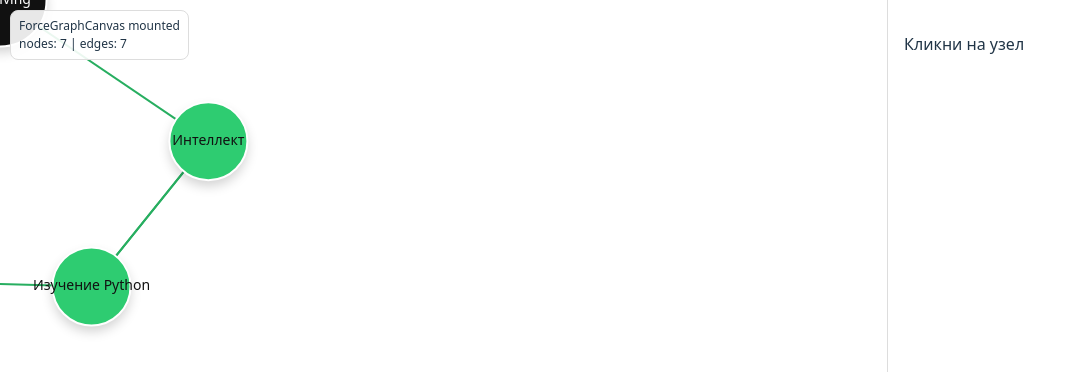
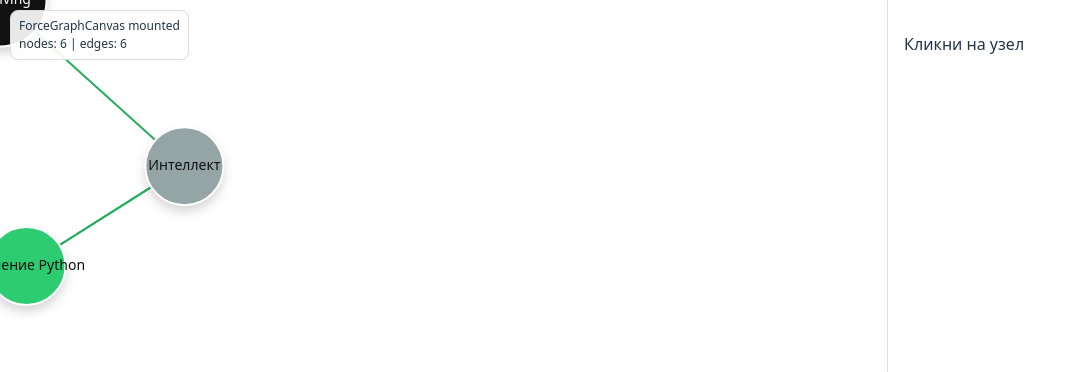
Before and after one commit to litovsky/e-lite, a React (Vite) app in the folder web/: page / in a window 1280 px wide. Shown: the top 372 px of the page, without its empty margins (0-1086 px from the left). Built offline with nearby package versions, Linux system fonts and the light colour scheme.

Commit message:
добавлена логика

```diff
--- a/web/src/App.jsx
+++ b/web/src/App.jsx
@@ -1,6 +1,7 @@
 import { useEffect, useMemo, useState } from "react";
+
 import graph from "./data/graph.json";
-import { validateOntology } from "./graph/ontology";
+import views from "./data/views.json";
 
 import PushupsForm from "./components/PushupsForm";
 import PushupsStats from "./components/PushupsStats";
@@ -9,6 +10,7 @@ import ForceGraphCanvas from "./graph/ForceGraphCanvas";
 
 import { loadLearnedSet, saveLearnedSet } from "./storage/learnedStore";
 import { computeGraphState } from "./graph/computeGraphState";
+import { validateOntology } from "./graph/ontology";
 
 export default function App() {
   const [refreshKey, setRefreshKey] = useState(0);
@@ -28,10 +30,8 @@ export default function App() {
     [computedNodes]
   );
 
-  //валидация для проверки дублей
   const validation = useMemo(() => validateOntology(forceGraphData), [forceGraphData]);
 
-  //результат валидации, сверяет с базой
   useEffect(() => {
     if (!validation.ok) {
       console.group("Ontology validation errors");
@@ -42,12 +42,20 @@ export default function App() {
     }
   }, [validation]);
 
+  // views: bindsTo(nodeId) -> view
+  const viewByNodeId = useMemo(() => {
+    const map = new Map();
+    for (const v of views?.views || []) {
+      if (!v?.bindsTo) continue;
+      map.set(v.bindsTo, v);
+    }
+    return map;
+  }, []);
+
+  const activeView = selectedNode ? viewByNodeId.get(selectedNode.id) : null;
+
   const canLearn =
-    selectedNode &&
-    selectedNode.status !== "locked" &&
-    selectedNode.status !== "learned";
-
-  const SHOW_PUSHUPS_PANEL_NODE_ID = "pushups_dashboard";
+    selectedNode && selectedNode.status !== "locked" && selectedNode.status !== "learned";
 
   return (
     <div
@@ -58,7 +66,7 @@ export default function App() {
         overflow: "hidden",
       }}
     >
-      {/* Левая панель */}
+      {/* LEFT: graph area */}
       <div
         style={{
           flex: 1,
@@ -72,12 +80,13 @@ export default function App() {
           <ForceGraphCanvas
             graph={forceGraphData}
             onNodeSelect={setSelectedNode}
+            selectedNodeId={selectedNode?.id}
             wheelSensitivity={10}
           />
         </div>
       </div>
 
-      {/* Правая панель */}
+      {/* RIGHT: panel */}
       <div
         style={{
           width: 360,
@@ -90,7 +99,6 @@ export default function App() {
           gap: 16,
         }}
       >
-        {/* показ ошибок в UI */}
         {!validation.ok && (
           <div style={{ padding: 12, background: "#fff3f3", border: "1px solid #ffd0d0" }}>
             <b>Ontology errors:</b>
@@ -105,10 +113,13 @@ export default function App() {
 
         {selectedNode ? (
           <div style={{ display: "grid", gap: 12 }}>
-            <h3 style={{ marginTop: 0 }}>{selectedNode.label}</h3>
+            <h3 style={{ marginTop: 0, marginBottom: 0 }}>{selectedNode.label}</h3>
 
             <p style={{ margin: 0 }}>
               <b>Тип:</b> {selectedNode.type}
+            </p>
+            <p style={{ margin: 0 }}>
+              <b>Kind:</b> {selectedNode.kind}
             </p>
             <p style={{ margin: 0 }}>
               <b>Статус:</b> {selectedNode.status}
@@ -148,7 +159,8 @@ export default function App() {
               </button>
             )}
 
-            {selectedNode.id === SHOW_PUSHUPS_PANEL_NODE_ID && (
+            {/* View binding: dashboard for node */}
+            {activeView?.id === "pushups_dashboard" && (
               <div style={{ display: "grid", gap: 16, marginTop: 8 }}>
                 <PushupsForm userId="arseniy" onCreated={() => setRefreshKey((k) => k + 1)} />
                 <PushupsStats userId="arseniy" refreshKey={refreshKey} />
--- a/web/src/data/graph.json
+++ b/web/src/data/graph.json
@@ -3,21 +3,18 @@
     { "id": "surviving", "label": "Surviving", "type": "core", "kind": "core", "status": "base" },
 
     { "id": "intellect", "label": "Интеллект", "type": "domain", "kind": "domain", "status": "base" },
-    { "id": "python", "label": "Изучение Python", "type": "skill", "kind": "skill", "status": "base", "requires": ["intellect"] },
-    { "id": "fastapi", "label": "FastAPI", "type": "framework", "kind": "tool", "status": "base", "requires": ["python"] },
+    { "id": "python", "label": "Изучение Python", "type": "skill", "kind": "skill", "status": "base"},
+    { "id": "fastapi", "label": "FastAPI", "type": "framework", "kind": "tool", "status": "base"},
 
     { "id": "physical_activity", "label": "Физическая активность", "type": "domain", "kind": "domain", "status": "base" },
-    { "id": "pushups", "label": "Отжимания", "type": "skill", "kind": "skill", "status": "base", "requires": ["physical_activity"] },
-    { "id": "pushups_dashboard", "label": "Дашборд: отжимания", "type": "dashboard", "kind": "tool", "status": "base", "requires": ["pushups"] }
+    { "id": "pushups", "label": "Отжимания", "type": "skill", "kind": "skill", "status": "base"}
   ],
   "edges": [
     { "id": "e1", "source": "intellect", "target": "surviving", "label": "поддерживает", "type": "supports", "rel": "supports" },
     { "id": "e2", "source": "python", "target": "intellect", "label": "ветка", "type": "branch", "rel": "part_of" },
     { "id": "e3", "source": "intellect", "target": "python", "label": "requires", "type": "requires", "rel": "requires" },
     { "id": "e4", "source": "fastapi", "target": "python", "label": "requires", "type": "requires", "rel": "requires" },
-
     { "id": "e5", "source": "physical_activity", "target": "surviving", "label": "поддерживает", "type": "supports", "rel": "supports" },
-    { "id": "e6", "source": "pushups", "target": "physical_activity", "label": "requires", "type": "requires", "rel": "requires" },
-    { "id": "e7", "source": "pushups_dashboard", "target": "pushups", "label": "requires", "type": "requires", "rel": "requires" }
+    { "id": "e6", "source": "pushups", "target": "physical_activity", "label": "requires", "type": "requires", "rel": "requires" }
   ]
 }
--- /dev/null
+++ b/web/src/data/views.json
@@ -0,0 +1,10 @@
+{
+  "views": [
+    {
+      "id": "pushups_dashboard",
+      "label": "Дашборд: отжимания",
+      "bindsTo": "pushups",
+      "component": "PushupsDashboard"
+    }
+  ]
+}
--- a/web/src/graph/computeGraphState.js
+++ b/web/src/graph/computeGraphState.js
@@ -1,27 +1,47 @@
+// src/graph/computeGraphState.js
+// State = user-layer (learned/unlocked/locked) поверх онтологии (nodes+edges)
+
 export function computeGraphState(graph, learnedSet) {
-  const nodeById = new Map(graph.nodes.map((n) => [n.id, n]));
+  const nodes = graph.nodes || [];
+  const edges = graph.edges || [];
 
-  const isSatisfied = (reqId) => {
-    const reqNode = nodeById.get(reqId);
-    if (!reqNode) return false;
-    return learnedSet.has(reqId) || reqNode.status === "base";
+  const learned = learnedSet instanceof Set ? learnedSet : new Set(learnedSet || []);
+
+  const labelById = new Map(nodes.map((n) => [n.id, n.label]));
+
+  // requires: source -> [target...]
+  const requiresById = new Map();
+  for (const n of nodes) requiresById.set(n.id, []);
+
+  for (const e of edges) {
+    if (e?.rel === "requires") {
+      if (!requiresById.has(e.source)) requiresById.set(e.source, []);
+      requiresById.get(e.source).push(e.target);
+    }
+  }
+
+  // helper: all requirements learned?
+  const isUnlocked = (id) => {
+    const reqs = requiresById.get(id) || [];
+    return reqs.every((r) => learned.has(r));
   };
 
-  const computedNodes = graph.nodes.map((n) => {
-    if (learnedSet.has(n.id)) return { ...n, status: "learned" };
-    if (n.status === "base") return n;
+  const computedNodes = nodes.map((n) => {
+    const reqs = requiresById.get(n.id) || [];
+    let status = "base";
 
-    const reqs = Array.isArray(n.requires) ? n.requires : [];
-    if (reqs.length > 0) {
-      const ok = reqs.every(isSatisfied);
-      return { ...n, status: ok ? "unlocked" : "locked" };
-    }
-    return n;
+    // core/domain всегда видны; но блокировки считаем для всех одинаково
+    if (learned.has(n.id)) status = "learned";
+    else if (reqs.length > 0 && !isUnlocked(n.id)) status = "locked";
+    else if (reqs.length > 0 && isUnlocked(n.id)) status = "unlocked";
+    else status = "base";
+
+    return {
+      ...n,
+      requires: reqs, // <-- computed from edges (single source of truth)
+      status,
+    };
   });
-
-  const labelById = new Map(
-    computedNodes.map((n) => [n.id, n.label ?? n.id])
-  );
 
   return { computedNodes, labelById };
 }
```
